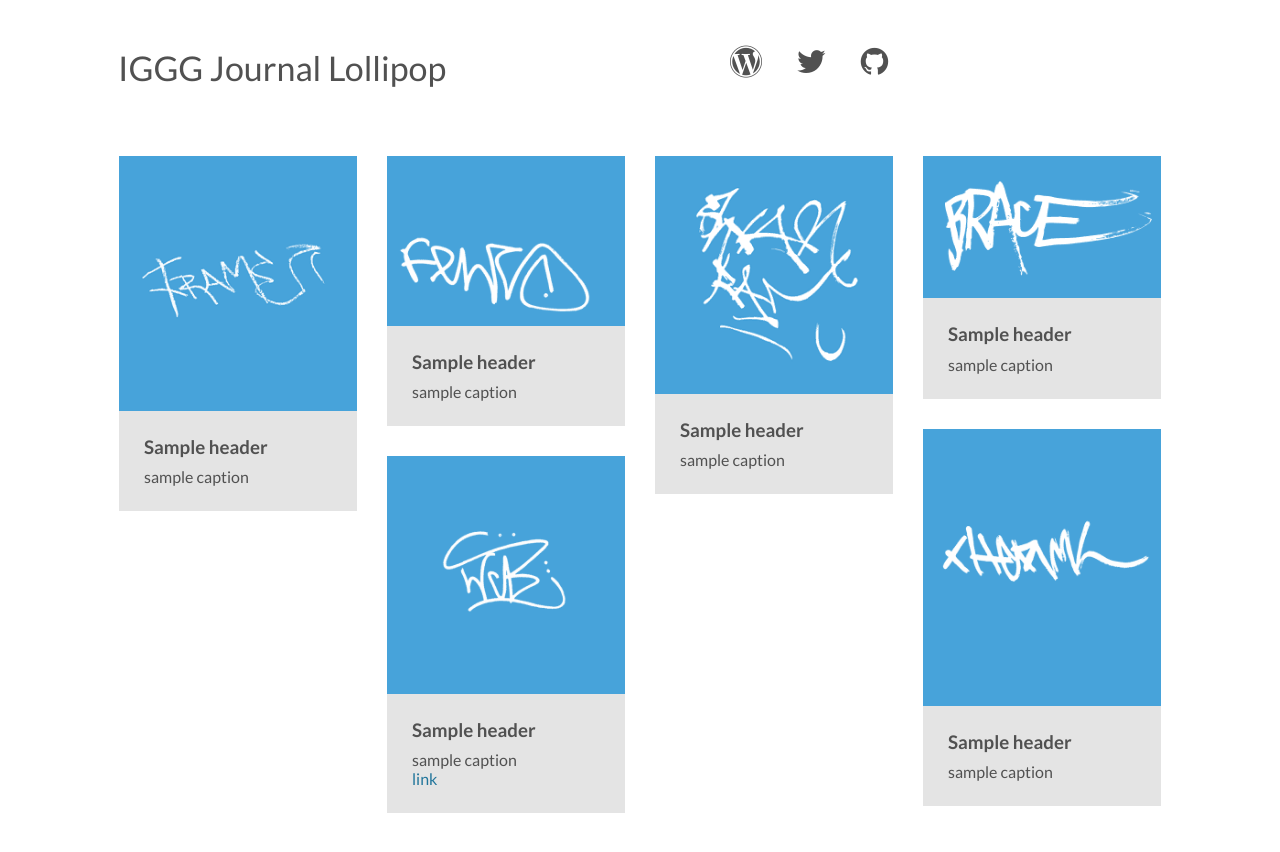
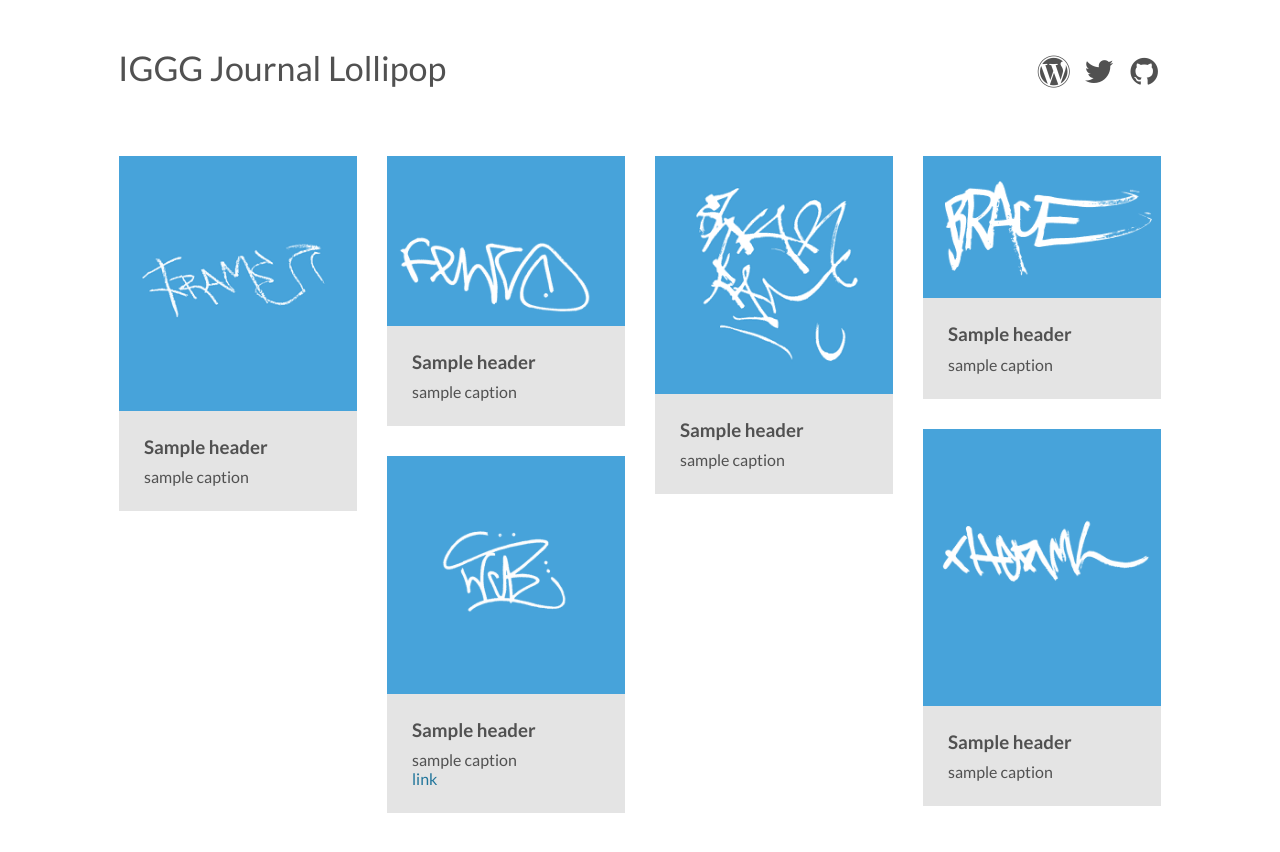
Before and after one commit to IGGG/lollipop, a Jekyll site: the page built from index.html, in a window 1280 px wide. Shown: the top 852 px of the page. Built offline with Jekyll 4.4.1, drawn with Linux system fonts in a browser that asks for light colours.

Commit message:
Changed layout nav

```diff
--- a/css/demo.css
+++ b/css/demo.css
@@ -172,14 +172,19 @@ a:hover {
 /* Refarence https://github.com/sharu725/vyaasa/blob/4583e654f3f521430e8f8e1dfc999626a77167fb/_sass/_layout.scss */
 
 .site-nav {
+		float: right;
     text-align: center;
 }
 
 .nav-link {
+		position: relative;
+		text-align: left;
+		width: 2.5em;
+		height: 2.5em;
+		display: inline-block;
     color: #515151;
-    margin-left: 10px;
-    border-radius: 2px;
-    padding: 5px 10px;
+		margin: 0 0.1em;
+    padding: 10px 10px;
     text-decoration: none;
     font-family: sans-serif;
     border: none;
```
